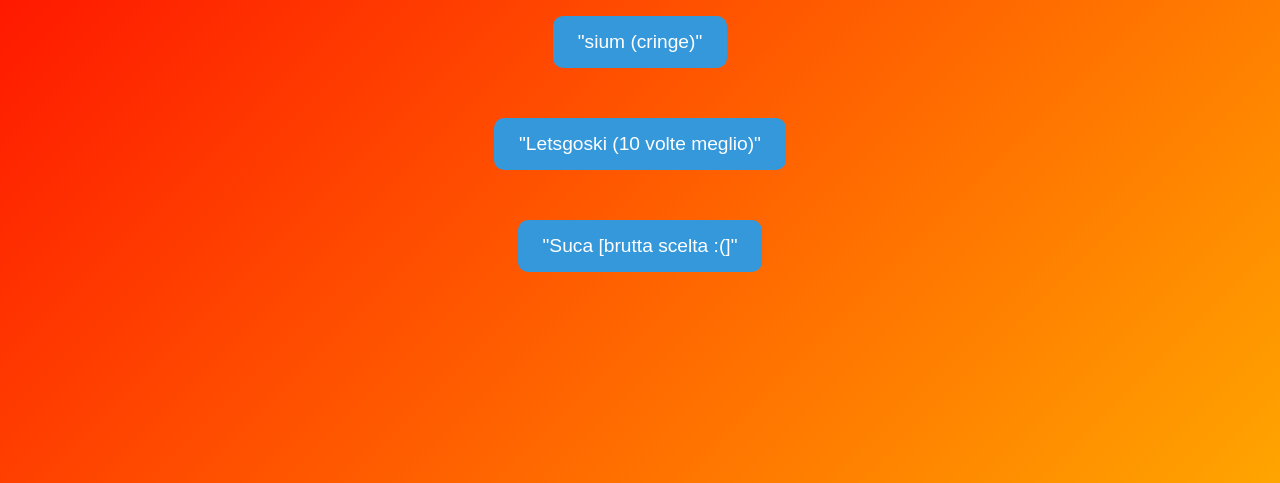
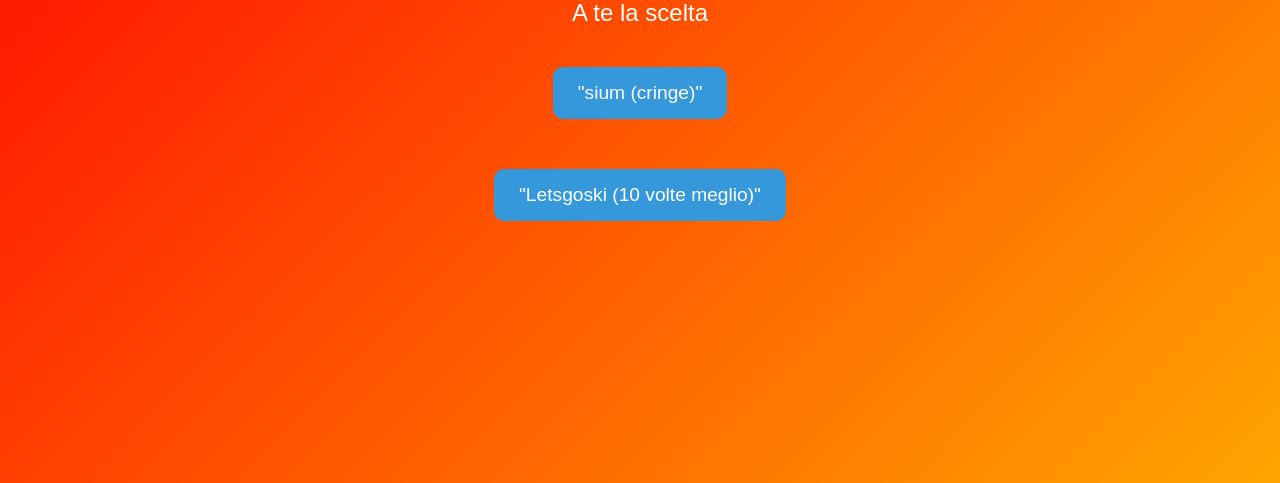
Before and after one commit to Domizione/SceltaBellaInHTMLeCSS, a plain HTML site: page index.html in a window 1280 px wide. Shown: the part 317-800 px from the top of the page. Drawn offline with Linux system fonts and the light colour scheme.

Commit message:
Rimosso pulsante
Rimosso link ad un IP Grabber... per il bene dell'umanità l'ho dovuto togliere

```diff
--- a/index.html
+++ b/index.html
@@ -89,9 +89,6 @@
         <a href="https://chromewebstore.google.com/detail/antirickroll/mpnckpmpddjcgkpjkmmakcamjhceadne">
             <button>"Letsgoski (10 volte meglio)"</button>
         </a>
-        <a href="https://grabify.link/OZ3P4H">
-            <button>"Suca [brutta scelta :(]"</button>
-        </a>
     </div>
 </body>
 </html>
```
